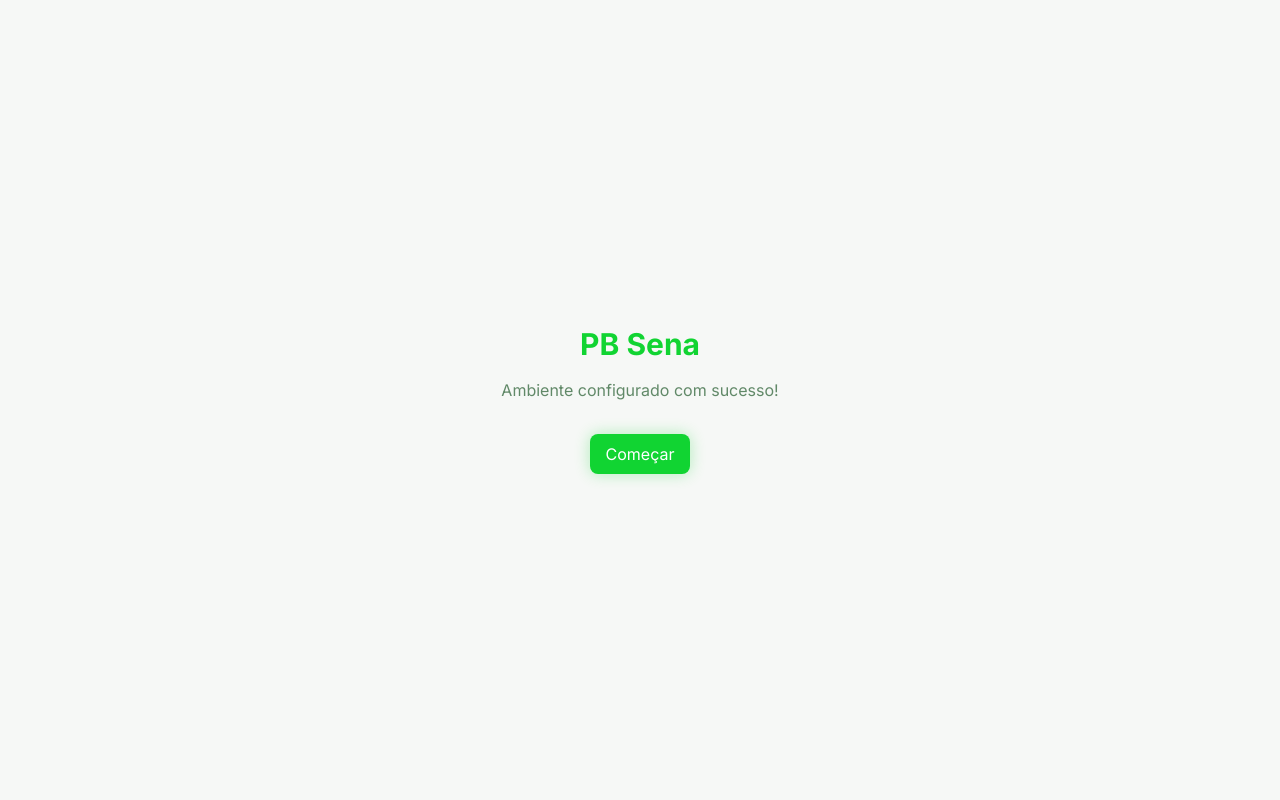
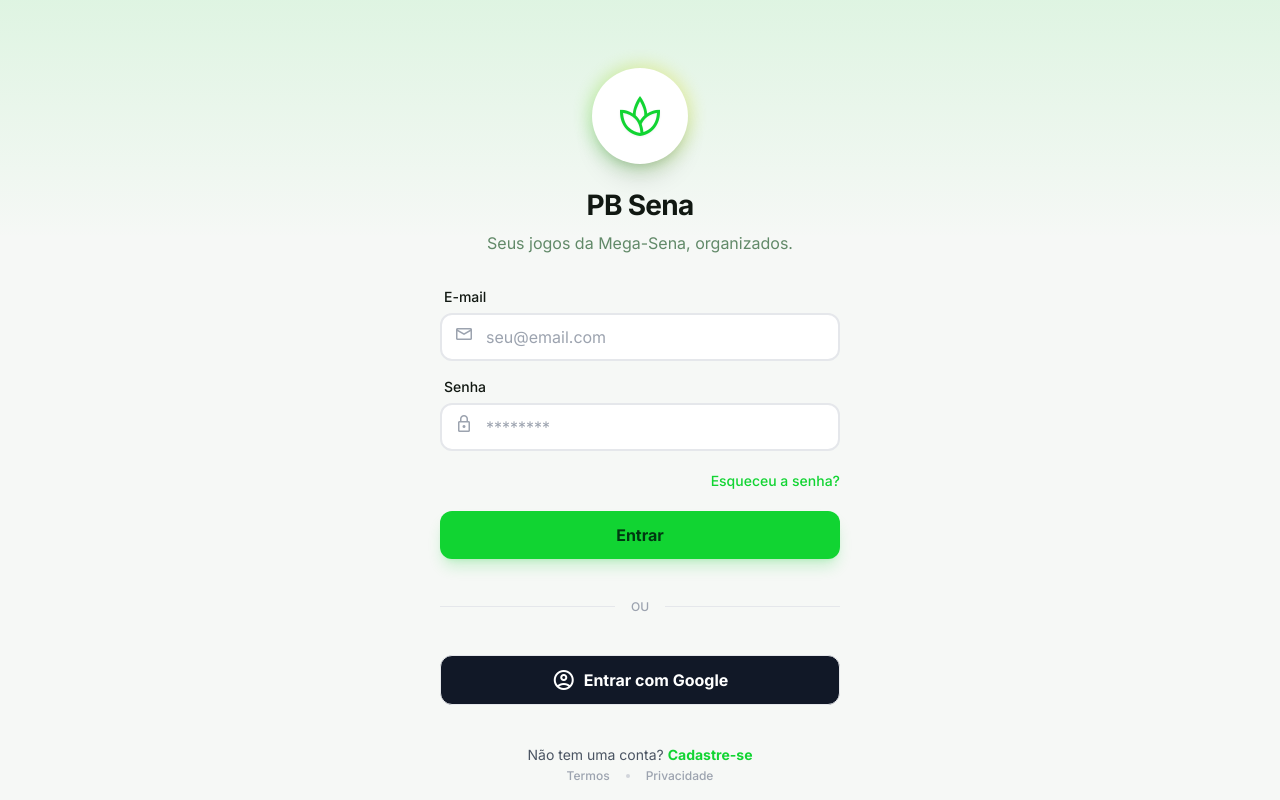
Before and after one commit to danbuck84/pbsena, a React (Vite) app: page /login in a window 1280 px wide. Built offline with nearby package versions, Linux system fonts and the light colour scheme.

Commit message:
feat: implement login page UI

```diff
--- a/src/App.tsx
+++ b/src/App.tsx
@@ -1,18 +1,17 @@
 
+
+import { BrowserRouter, Routes, Route, Navigate } from 'react-router-dom';
+import { Login } from './pages/Auth/Login';
 
 function App() {
     return (
-        <div className="flex min-h-screen flex-col items-center justify-center p-4">
-            <h1 className="text-3xl font-bold text-primary mb-4">PB Sena</h1>
-            <p className="text-text-secondary-light dark:text-text-secondary-dark">
-                Ambiente configurado com sucesso!
-            </p>
-            <div className="mt-8 flex gap-4">
-                <button className="px-4 py-2 bg-primary text-white rounded-lg shadow-glow hover:bg-primary-dark transition-colors">
-                    Começar
-                </button>
-            </div>
-        </div>
+        <BrowserRouter>
+            <Routes>
+                <Route path="/login" element={<Login />} />
+                {/* Default route redirects to Login for now */}
+                <Route path="*" element={<Navigate to="/login" replace />} />
+            </Routes>
+        </BrowserRouter>
     )
 }
 
--- /dev/null
+++ b/src/pages/Auth/Login.tsx
@@ -0,0 +1,122 @@
+import React, { useState } from 'react';
+import { Button } from '../../components/ui/Button';
+import { Input } from '../../components/ui/Input';
+
+export const Login: React.FC = () => {
+    const [email, setEmail] = useState('');
+    const [password, setPassword] = useState('');
+
+    const handleLogin = (e: React.FormEvent) => {
+        e.preventDefault();
+        console.log('Login attempt:', { email, password });
+        // TODO: Implement Firebase Auth
+    };
+
+    const handleGoogleLogin = () => {
+        console.log('Google login attempt');
+        // TODO: Implement Firebase Google Auth
+    };
+
+    return (
+        <div className="flex min-h-screen w-full flex-col items-center justify-center p-6 bg-background-light dark:bg-background-dark relative overflow-hidden">
+            {/* Decorative Background */}
+            <div className="absolute top-0 left-0 w-full h-[60vh] bg-gradient-to-b from-primary/10 via-transparent to-transparent pointer-events-none z-0"></div>
+
+            <div className="relative z-10 w-full max-w-[400px] flex flex-col items-center gap-8">
+
+                {/* Header / Logo */}
+                <div className="flex flex-col items-center gap-6 text-center pt-8">
+                    <div className="relative group">
+                        <div className="absolute -inset-1 rounded-full bg-gradient-to-tr from-primary to-accent-gold opacity-30 blur group-hover:opacity-50 transition duration-500"></div>
+                        <div className="relative flex h-24 w-24 items-center justify-center rounded-full bg-white dark:bg-[#1a2e1d] shadow-xl border border-white/50 dark:border-white/10">
+                            {/* Logo Placeholder using Icon */}
+                            <span className="material-symbols-outlined text-5xl text-primary drop-shadow-sm">spa</span>
+                        </div>
+                    </div>
+                    <div className="space-y-2">
+                        <h2 className="text-text-primary-light dark:text-white text-[28px] font-bold leading-tight tracking-tight">
+                            PB Sena
+                        </h2>
+                        <p className="text-text-secondary-light dark:text-text-secondary-dark text-base font-normal">
+                            Seus jogos da Mega-Sena, organizados.
+                        </p>
+                    </div>
+                </div>
+
+                {/* Login Form */}
+                <form onSubmit={handleLogin} className="w-full flex flex-col gap-5">
+                    <div className="space-y-4">
+                        <Input
+                            type="email"
+                            placeholder="seu@email.com"
+                            label="E-mail"
+                            leftIcon="mail"
+                            value={email}
+                            onChange={(e) => setEmail(e.target.value)}
+                            required
+                        />
+                        <Input
+                            type="password"
+                            placeholder="********"
+                            label="Senha"
+                            leftIcon="lock"
+                            value={password}
+                            onChange={(e) => setPassword(e.target.value)}
+                            required
+                        />
+                    </div>
+
+                    <div className="flex justify-end">
+                        <a href="#" className="text-sm font-medium text-primary hover:text-primary-dark transition-colors">
+                            Esqueceu a senha?
+                        </a>
+                    </div>
+
+                    <Button type="submit" variant="primary" fullWidth>
+                        Entrar
+                    </Button>
+                </form>
+
+                {/* Divider */}
+                <div className="relative w-full flex items-center py-2">
+                    <div className="flex-grow border-t border-gray-200 dark:border-gray-800"></div>
+                    <span className="flex-shrink-0 mx-4 text-gray-400 text-xs font-medium uppercase">ou</span>
+                    <div className="flex-grow border-t border-gray-200 dark:border-gray-800"></div>
+                </div>
+
+                {/* Social Actions */}
+                <div className="w-full">
+                    <Button
+                        type="button"
+                        variant="secondary"
+                        fullWidth
+                        onClick={handleGoogleLogin}
+                        className="border border-gray-200 dark:border-gray-700"
+                        // Simple Google Icon SVG inline or typical G icon
+                        leftIcon="account_circle"
+                    >
+                        Entrar com Google
+                    </Button>
+                </div>
+
+                {/* Sign Up Link */}
+                <p className="text-center text-sm text-gray-600 dark:text-gray-400 mt-2">
+                    Não tem uma conta?{' '}
+                    <a href="#" className="font-bold text-primary hover:text-primary-dark transition-colors">
+                        Cadastre-se
+                    </a>
+                </p>
+
+            </div>
+
+            {/* Footer / Legal */}
+            <div className="absolute bottom-4 w-full text-center z-10">
+                <div className="flex items-center justify-center gap-4 text-xs font-medium text-gray-400 dark:text-gray-600">
+                    <a href="#" className="hover:text-gray-600 dark:hover:text-gray-400 transition-colors">Termos</a>
+                    <span className="w-1 h-1 rounded-full bg-gray-300 dark:bg-gray-700"></span>
+                    <a href="#" className="hover:text-gray-600 dark:hover:text-gray-400 transition-colors">Privacidade</a>
+                </div>
+            </div>
+        </div>
+    );
+};
```
